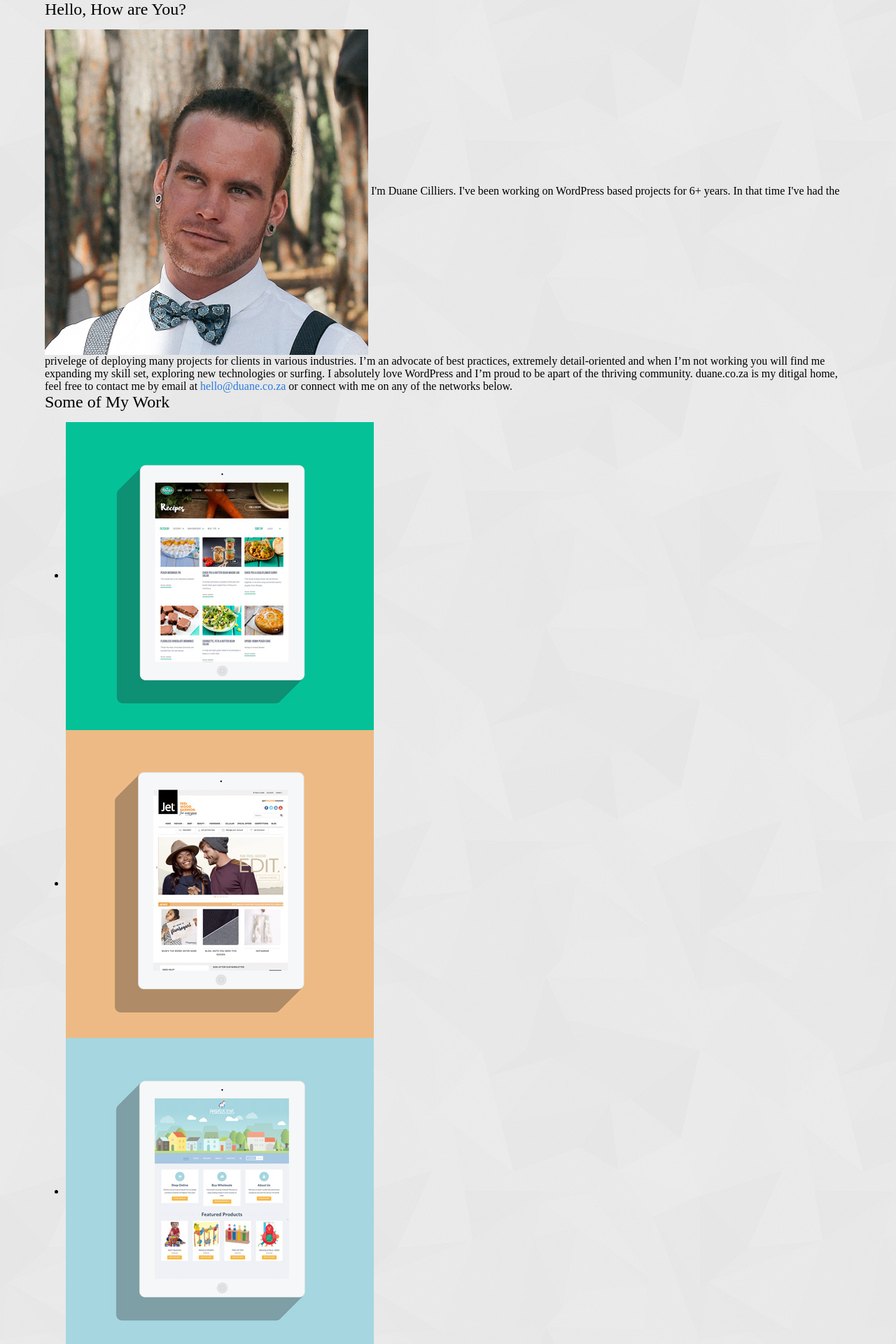
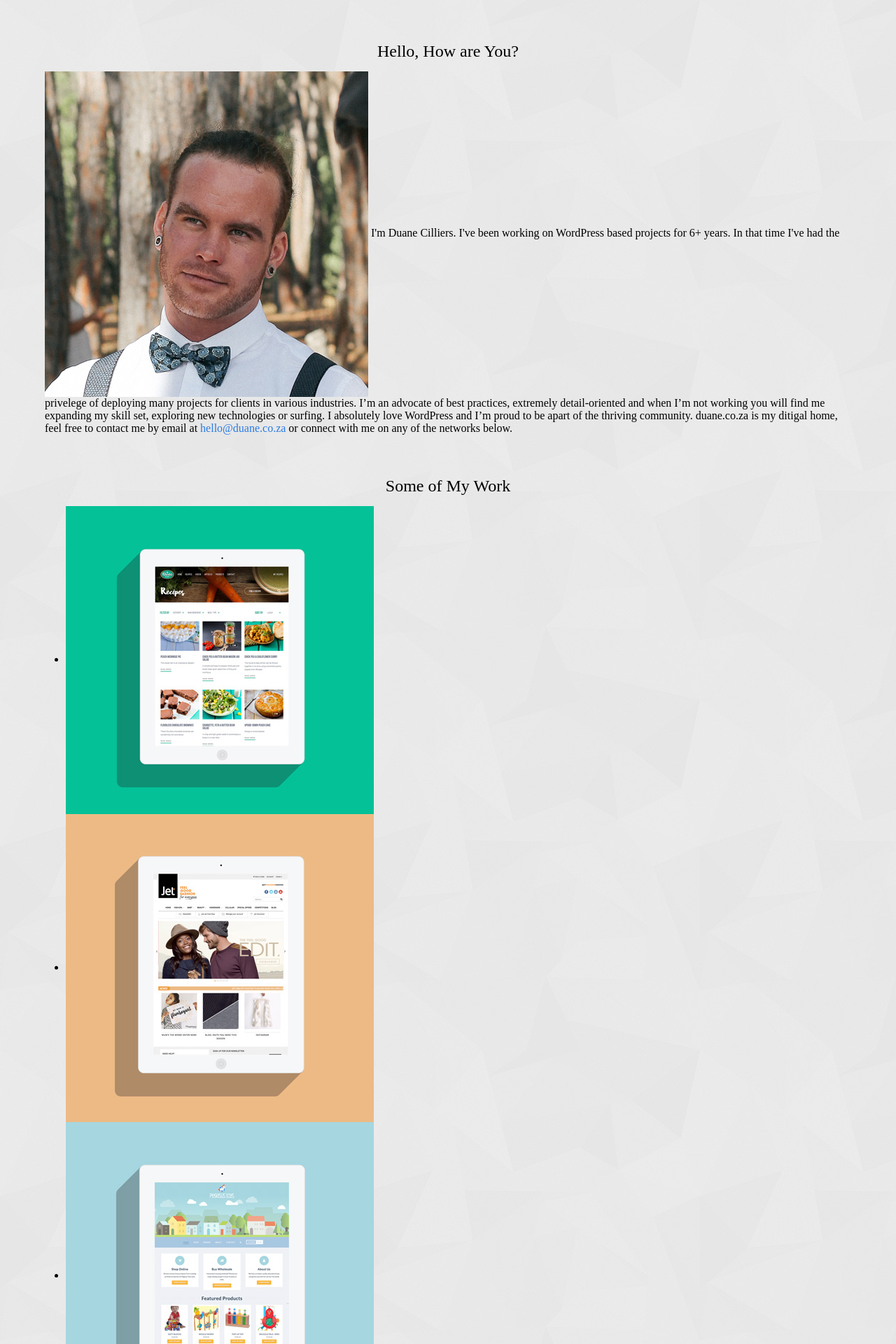
Before and after one commit to duanecilliers/duane.co.za-archive, a Jekyll site: the page built from index.html, in a window 1280 px wide. Shown: the top 1920 px of the page at 70% size. Built offline with Jekyll 4.4.1, drawn with Linux system fonts in a browser that asks for light colours.

Commit message:
Added some spacing to content and sections.

```diff
--- a/_sass/_base.scss
+++ b/_sass/_base.scss
@@ -139,11 +139,17 @@ pre {
 .content {
   @extend %clearfix;
   width: 90%;
+  margin-top: $spacing-unit * 2;
   margin-left: auto;
   margin-right: auto;
+
+  section {
+    margin-bottom: $spacing-unit * 2;
+    > h2 {
+      text-align: center;
+    }
+  }
 }
-
-
 
 /**
  * Clearfix
```
